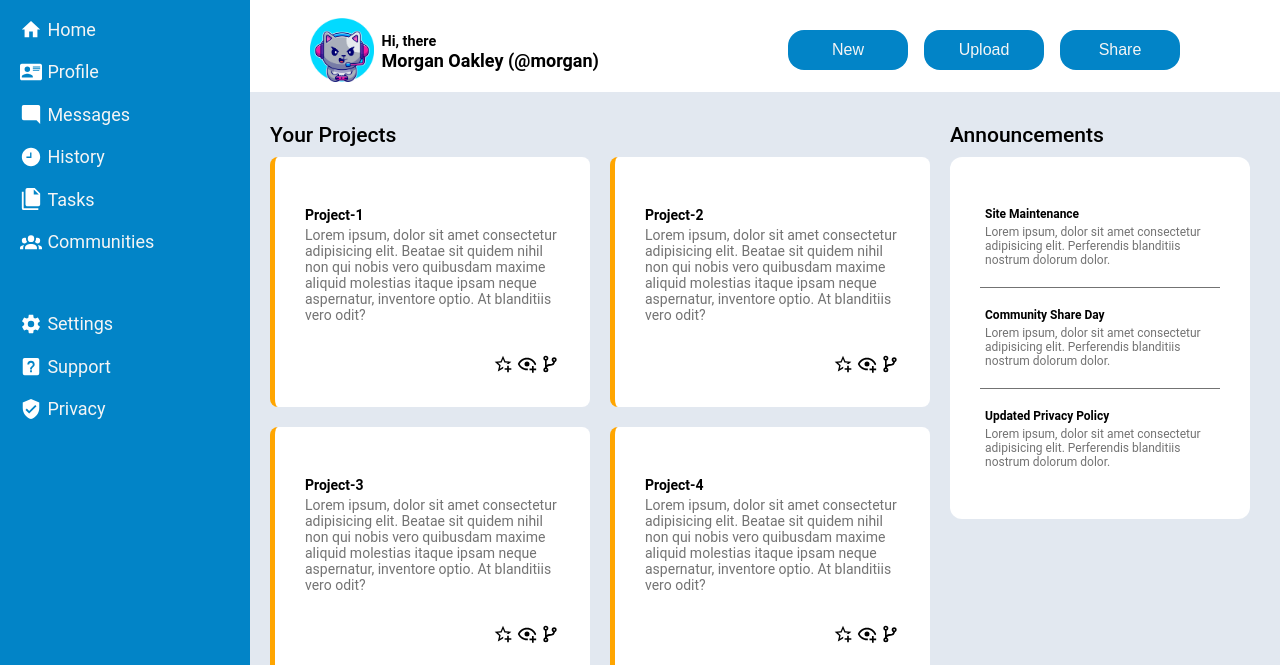
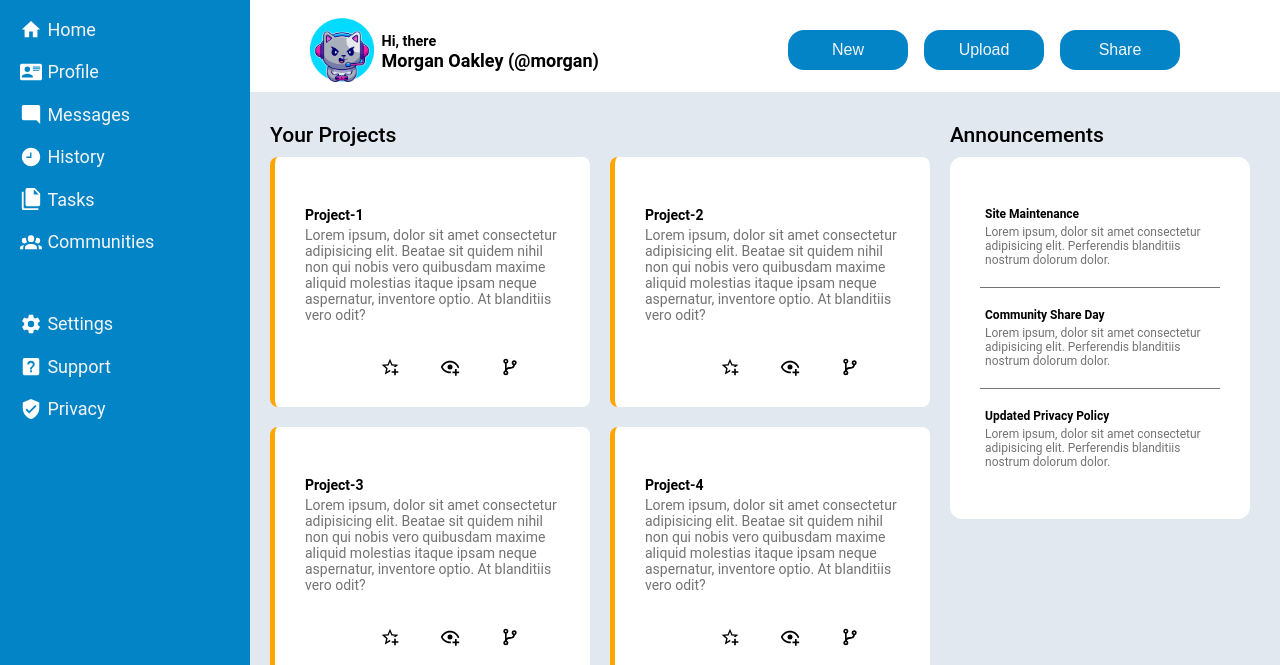
Before and after one commit to shohaibMahmud/adminDashBoard, a plain HTML site: page index.html in a window 1280 px wide. Shown: the part 70-735 px from the top of the page. Drawn offline with Linux system fonts and the light colour scheme.

Commit message:
Change spaning between proj images

```diff
--- a/style.css
+++ b/style.css
@@ -152,7 +152,9 @@ h3{
     margin-bottom: 4px;
 }
 .proj-icon{
-    text-align: right;
+    justify-self: end;
+    display: grid;
+    grid-template-columns: 60px 60px 60px;
 }
 .proj-icon img{
     height: 20px;
@@ -167,7 +169,7 @@ h3{
 .announcement-wrapper, .trending-wrapper{
     background-color: white;
     border-radius: 12px;
-    padding: 30px 30px 30px 30px;
+    padding: 30px;
 }
 .announcement-wrapper p{
     padding: 20px 5px;
@@ -201,13 +203,3 @@ a{
     height: 14px;
     background-color: teal;
 }
-/*
-.trending{
-    display: grid;
-}
-.announcement-wrapper div{
-    padding: 20px 5px;
-}
-.announcement-wrapper div:not(:last-child){
-    border-bottom: 1px solid gray;
-}*/
```
